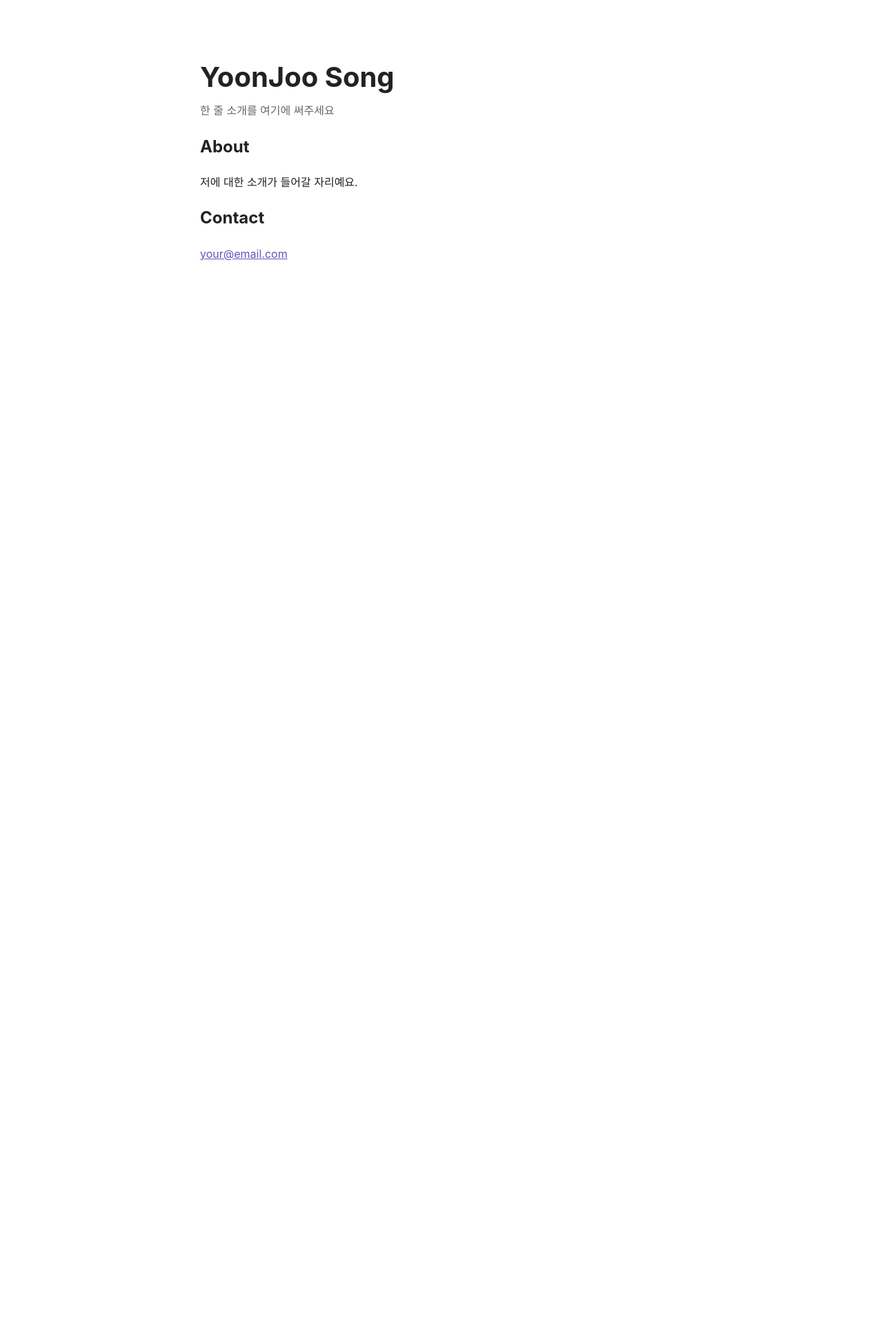
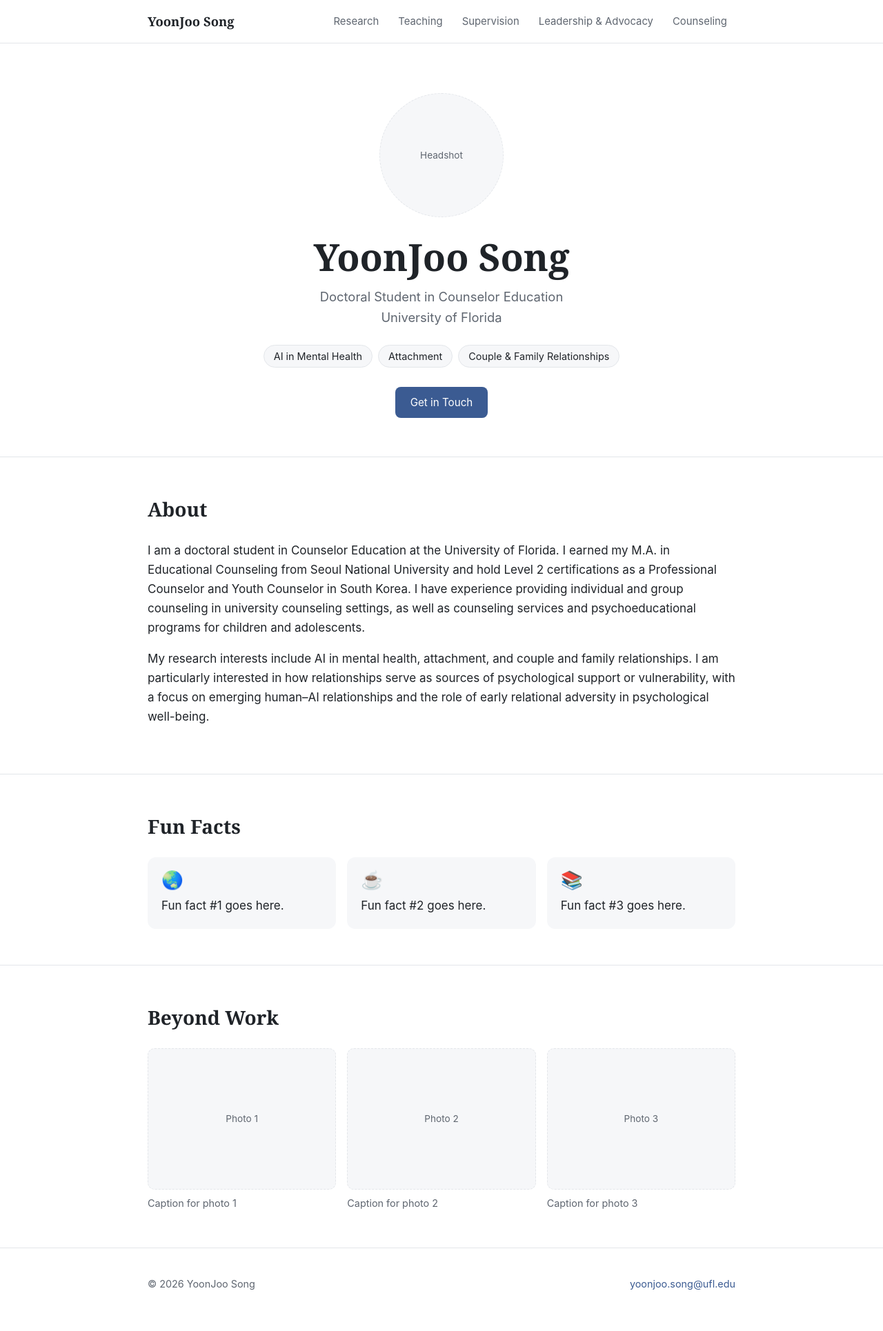
Before and after one commit to YoonJooSong/yoonjoosong.github.io, a plain HTML site: page index.html in a window 1280 px wide. Shown: the whole page at 69% size. Before the commit the page ends 800 px from the top, so only its background shows below. Drawn offline with Linux system fonts and the light colour scheme.

Commit message:
Add files via upload

```diff
--- a/index.html
+++ b/index.html
@@ -1,22 +1,106 @@
 <!DOCTYPE html>
-<html lang="ko">
+<html lang="en">
 <head>
   <meta charset="UTF-8">
   <meta name="viewport" content="width=device-width, initial-scale=1.0">
-  <title>YoonJoo Song</title>
-  <style>
-    body { font-family: -apple-system, sans-serif; max-width: 700px; margin: 80px auto; padding: 0 20px; color: #222; line-height: 1.6; }
-    h1 { font-size: 2.5rem; margin-bottom: 0; }
-    .sub { color: #666; margin-top: 4px; }
-    a { color: #6b4fbb; }
-  </style>
+  <title>YoonJoo Song | Counselor Education</title>
+  <meta name="description" content="YoonJoo Song, doctoral student in Counselor Education at the University of Florida. Research on AI in mental health, attachment, and couple and family relationships.">
+  <link rel="stylesheet" href="style.css">
 </head>
 <body>
-  <h1>YoonJoo Song</h1>
-  <p class="sub">한 줄 소개를 여기에 써주세요</p>
-  <h2>About</h2>
-  <p>저에 대한 소개가 들어갈 자리예요.</p>
-  <h2>Contact</h2>
-  <p><a href="mailto:your@email.com">your@email.com</a></p>
+
+  <nav>
+    <div class="wrap">
+      <a class="brand" href="index.html">YoonJoo Song</a>
+      <ul>
+        <li><a href="research.html">Research</a></li>
+        <li><a href="teaching.html">Teaching</a></li>
+        <li><a href="supervision.html">Supervision</a></li>
+        <li><a href="leadership.html">Leadership &amp; Advocacy</a></li>
+        <li><a href="counseling.html">Counseling</a></li>
+      </ul>
+    </div>
+  </nav>
+
+  <!-- ===== HERO: headshot + name ===== -->
+  <header class="hero">
+    <div class="wrap">
+      <!-- Headshot: upload your photo to this repository as headshot.jpg -->
+      <div class="photo headshot">Headshot
+        <img src="headshot.jpg" alt="YoonJoo Song" onerror="this.remove()">
+      </div>
+      <h1>YoonJoo Song</h1>
+      <p class="role">Doctoral Student in Counselor Education<br>University of Florida</p>
+      <div class="tags">
+        <span class="tag">AI in Mental Health</span>
+        <span class="tag">Attachment</span>
+        <span class="tag">Couple &amp; Family Relationships</span>
+      </div>
+      <a class="btn" href="mailto:yoonjoo.song@ufl.edu">Get in Touch</a>
+    </div>
+  </header>
+
+  <main>
+
+    <!-- ===== ABOUT ===== -->
+    <section id="about">
+      <div class="wrap">
+        <h2>About</h2>
+        <p>I am a doctoral student in Counselor Education at the University of Florida. I earned my M.A. in Educational Counseling from Seoul National University and hold Level 2 certifications as a Professional Counselor and Youth Counselor in South Korea. I have experience providing individual and group counseling in university counseling settings, as well as counseling services and psychoeducational programs for children and adolescents.</p>
+        <p>My research interests include AI in mental health, attachment, and couple and family relationships. I am particularly interested in how relationships serve as sources of psychological support or vulnerability, with a focus on emerging human–AI relationships and the role of early relational adversity in psychological well-being.</p>
+      </div>
+    </section>
+
+    <!-- ===== FUN FACTS: replace the emoji and text in each box; copy a box to add more ===== -->
+    <section id="fun-facts">
+      <div class="wrap">
+        <h2>Fun Facts</h2>
+        <div class="facts">
+          <div class="fact">
+            <div class="emoji">🌏</div>
+            <p>Fun fact #1 goes here.</p>
+          </div>
+          <div class="fact">
+            <div class="emoji">☕</div>
+            <p>Fun fact #2 goes here.</p>
+          </div>
+          <div class="fact">
+            <div class="emoji">📚</div>
+            <p>Fun fact #3 goes here.</p>
+          </div>
+        </div>
+      </div>
+    </section>
+
+    <!-- ===== GALLERY: upload photos to this repository as photo1.jpg, photo2.jpg ... and edit the captions ===== -->
+    <section id="gallery">
+      <div class="wrap">
+        <h2>Beyond Work</h2>
+        <div class="gallery">
+          <figure>
+            <div class="photo">Photo 1<img src="photo1.jpg" alt="" onerror="this.remove()"></div>
+            <figcaption>Caption for photo 1</figcaption>
+          </figure>
+          <figure>
+            <div class="photo">Photo 2<img src="photo2.jpg" alt="" onerror="this.remove()"></div>
+            <figcaption>Caption for photo 2</figcaption>
+          </figure>
+          <figure>
+            <div class="photo">Photo 3<img src="photo3.jpg" alt="" onerror="this.remove()"></div>
+            <figcaption>Caption for photo 3</figcaption>
+          </figure>
+        </div>
+      </div>
+    </section>
+
+  </main>
+
+  <footer>
+    <div class="wrap">
+      <span>© 2026 YoonJoo Song</span>
+      <a href="mailto:yoonjoo.song@ufl.edu">yoonjoo.song@ufl.edu</a>
+    </div>
+  </footer>
+
 </body>
 </html>
--- /dev/null
+++ b/style.css
@@ -0,0 +1,89 @@
+/* ===== Theme: change these values to restyle the whole site ===== */
+:root {
+  --bg: #ffffff;
+  --bg-soft: #f6f7f9;
+  --text: #1f2328;
+  --muted: #5f6670;
+  --accent: #3b5b92;
+  --line: #e3e6ea;
+  --font-body: -apple-system, BlinkMacSystemFont, "Segoe UI", Roboto, "Helvetica Neue", Arial, sans-serif;
+  --font-head: Georgia, "Times New Roman", serif;
+  --max: 900px;
+}
+
+* { box-sizing: border-box; }
+body { min-height: 100vh; display: flex; flex-direction: column; margin: 0; background: var(--bg); color: var(--text); font-family: var(--font-body); font-size: 17px; line-height: 1.65; }
+a { color: var(--accent); text-decoration: none; }
+a:hover { text-decoration: underline; }
+.wrap { max-width: var(--max); margin: 0 auto; padding: 0 24px; }
+
+/* ----- Top tabs ----- */
+nav { position: sticky; top: 0; z-index: 10; background: rgba(255,255,255,0.94); backdrop-filter: blur(8px); border-bottom: 1px solid var(--line); }
+nav .wrap { display: flex; align-items: center; justify-content: space-between; min-height: 62px; gap: 20px; }
+nav .brand { font-family: var(--font-head); font-weight: 700; font-size: 1.15rem; color: var(--text); white-space: nowrap; }
+nav .brand:hover { text-decoration: none; }
+nav ul { list-style: none; display: flex; gap: 4px; margin: 0; padding: 0; overflow-x: auto; }
+nav ul a { display: block; padding: 8px 12px; border-radius: 6px; color: var(--muted); font-size: 0.93rem; white-space: nowrap; }
+nav ul a:hover { color: var(--accent); background: var(--bg-soft); text-decoration: none; }
+nav ul a.active { color: var(--accent); font-weight: 600; background: var(--bg-soft); }
+
+/* ----- Photo placeholders (shown until the image file exists) ----- */
+.photo { position: relative; overflow: hidden; background: var(--bg-soft); border: 1px dashed var(--line); display: flex; align-items: center; justify-content: center; color: var(--muted); font-size: 0.85rem; text-align: center; }
+.photo img { position: absolute; inset: 0; width: 100%; height: 100%; object-fit: cover; }
+
+/* ----- Home: hero ----- */
+.hero { padding: 72px 0 56px; text-align: center; }
+.headshot { width: 180px; height: 180px; border-radius: 50%; margin: 0 auto 28px; }
+.hero h1 { font-family: var(--font-head); font-size: clamp(2.4rem, 6vw, 3.4rem); line-height: 1.1; margin: 0 0 12px; }
+.hero .role { font-size: 1.15rem; color: var(--muted); margin: 0 0 24px; }
+.tags { display: flex; flex-wrap: wrap; justify-content: center; gap: 8px; margin-bottom: 28px; }
+.tag { background: var(--bg-soft); border: 1px solid var(--line); border-radius: 999px; padding: 4px 14px; font-size: 0.9rem; }
+.btn { display: inline-block; padding: 10px 22px; border-radius: 8px; background: var(--accent); color: #fff; font-size: 0.95rem; }
+.btn:hover { text-decoration: none; opacity: 0.88; }
+
+/* ----- Sections ----- */
+section { padding: 52px 0; border-top: 1px solid var(--line); }
+section h2 { font-family: var(--font-head); font-size: 1.75rem; margin: 0 0 22px; }
+
+/* Fun facts */
+.facts { display: grid; grid-template-columns: repeat(auto-fit, minmax(240px, 1fr)); gap: 16px; }
+.fact { background: var(--bg-soft); border-radius: 12px; padding: 20px; }
+.fact .emoji { font-size: 1.6rem; line-height: 1; margin-bottom: 10px; }
+.fact p { margin: 0; }
+
+/* Gallery */
+.gallery { display: grid; grid-template-columns: repeat(auto-fill, minmax(250px, 1fr)); gap: 16px; }
+.gallery figure { margin: 0; }
+.gallery .photo { aspect-ratio: 4 / 3; border-radius: 10px; }
+.gallery figcaption { font-size: 0.9rem; color: var(--muted); margin-top: 8px; }
+
+/* ----- Subpages ----- */
+.page-head { padding: 64px 0 36px; }
+.page-head h1 { font-family: var(--font-head); font-size: clamp(2.2rem, 5vw, 3rem); margin: 0 0 10px; }
+.page-head p { color: var(--muted); margin: 0; font-size: 1.1rem; }
+.placeholder { color: var(--muted); background: var(--bg-soft); border-radius: 10px; padding: 28px; text-align: center; }
+
+/* Entry format for subpage content */
+.entry { margin-bottom: 26px; }
+.entry-head { display: flex; justify-content: space-between; align-items: baseline; gap: 16px; }
+.entry-title { font-weight: 600; flex: 1 1 0; min-width: 0; }
+.date { color: var(--muted); font-size: 0.9rem; white-space: nowrap; flex-shrink: 0; }
+.entry-sub { color: var(--muted); font-size: 0.95rem; }
+.entry ul { margin: 6px 0 0; padding-left: 20px; }
+
+/* ----- Footer ----- */
+footer { padding: 40px 0 56px; border-top: 1px solid var(--line); color: var(--muted); font-size: 0.9rem; }
+footer .wrap { display: flex; justify-content: space-between; flex-wrap: wrap; gap: 8px; }
+
+/* ----- Mobile ----- */
+@media (max-width: 720px) {
+  body { font-size: 16px; }
+  nav .wrap { flex-direction: column; align-items: flex-start; gap: 0; padding-top: 10px; }
+  nav ul { width: 100%; padding-bottom: 6px; }
+  nav ul a { padding: 8px 10px; }
+  .hero { padding: 48px 0 40px; }
+  .headshot { width: 140px; height: 140px; }
+  .entry-head { flex-direction: column; gap: 0; }
+  .entry-title { flex: none; }
+}
+main { flex: 1; }
```
Also changed, not shown: counseling.html (added, +57 -0 lines), leadership.html (added, +57 -0 lines), research.html (added, +57 -0 lines), supervision.html (added, +57 -0 lines), teaching.html (added, +57 -0 lines).
